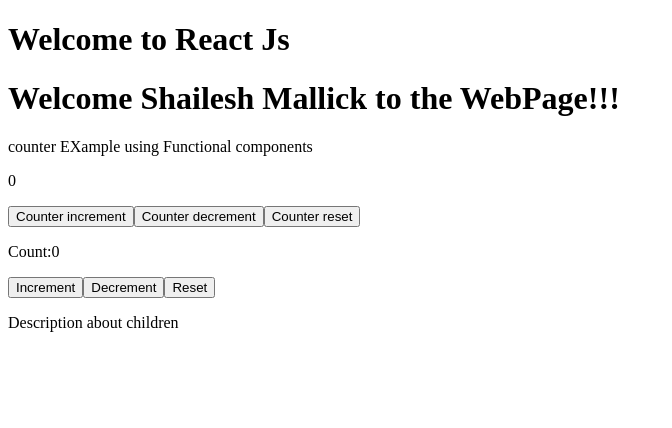
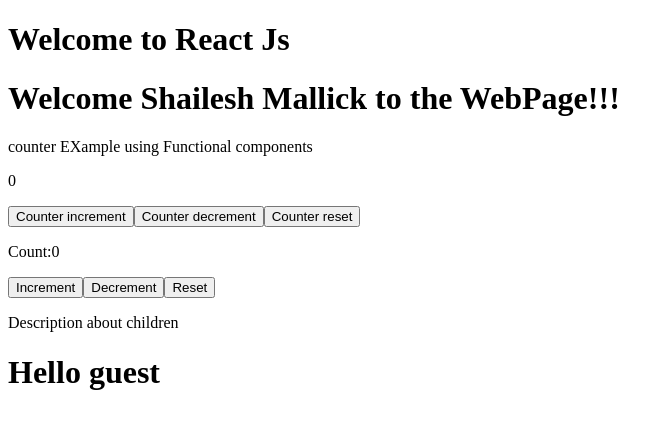
Before and after one commit to Shailesh12-svg/ReactJS-Practice, a React (Create React App) app: page / in a window 1280 px wide. Shown: the top 428 px of the page, without its empty margins (0-672 px from the left). Built offline with nearby package versions, Linux system fonts and the light colour scheme.

Commit message:
Default props

```diff
--- a/src/App.js
+++ b/src/App.js
@@ -2,6 +2,7 @@ import React from 'react'
 import HandleClick from './components/class1';
 import Counter from './components/counter';
 import Children from './components/Children';
+import DefaultPro from './components/DefaultPro';
 function App() {
 
   return (
@@ -12,6 +13,8 @@ function App() {
     <Children>
     <p>Description about children</p>
     </Children>
+
+    <DefaultPro/>
     </div>
   );
 }
--- /dev/null
+++ b/src/components/DefaultPro.jsx
@@ -0,0 +1,19 @@
+import React from 'react'
+
+const DefaultPro = () => {
+
+
+const greetings =(name='guest')=>{
+    return <h1>Hello {name} </h1>
+}
+
+
+
+  return (
+    <div>
+        {greetings()}
+    </div>
+  )
+}
+
+export default DefaultPro
```
